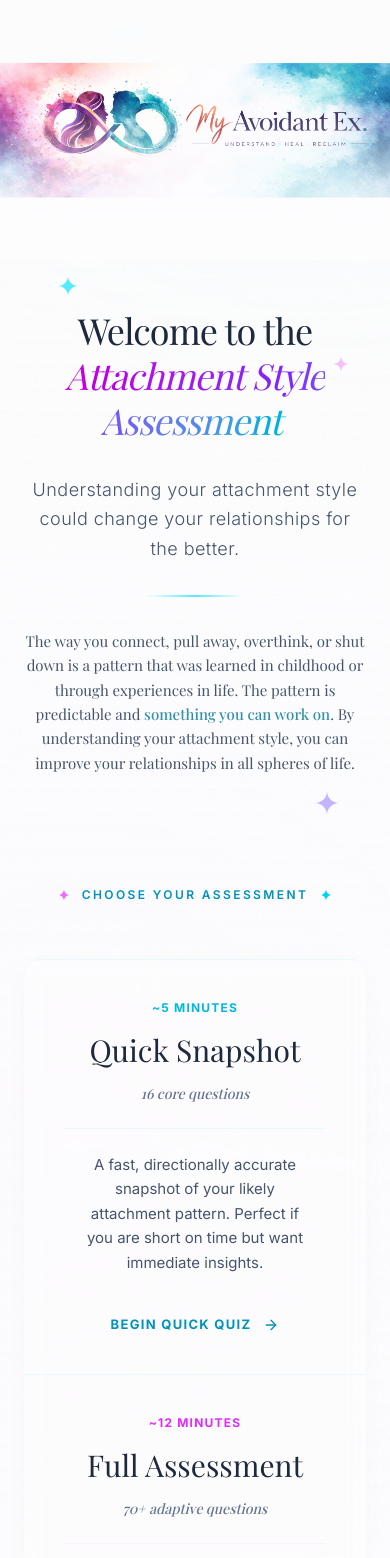
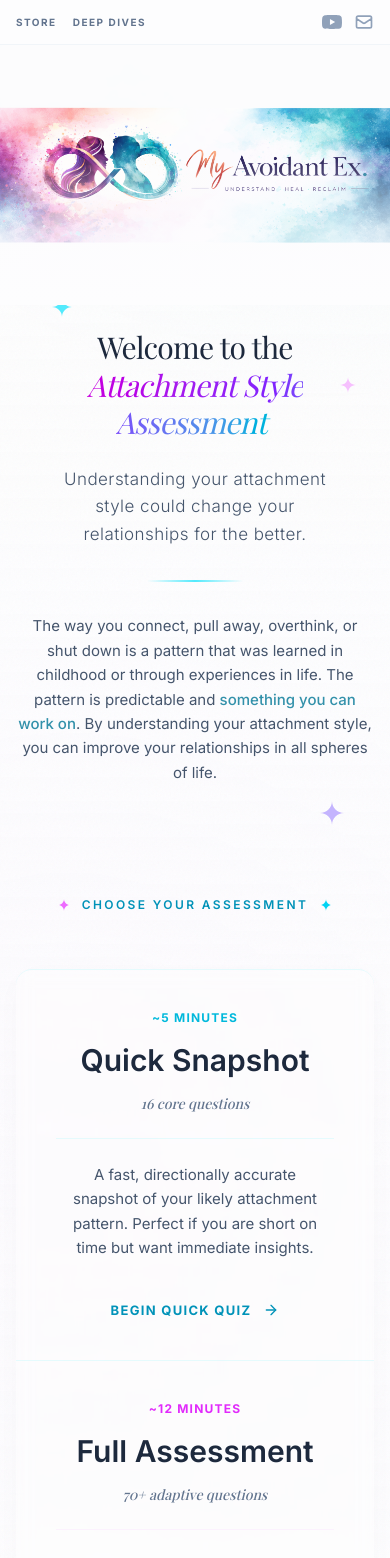
Before and after one commit to ArnoldFamini21/mae-quiz, a React (Vite) app: page / in a window 390 px wide. Shown: the top 1558 px of the page. Built offline with nearby package versions, Linux system fonts and the light colour scheme; a web font is replaced by a local one.

Commit message:
feat: refine mobile header layout, typography, and fix youtube link

```diff
--- a/src/pages/Home.jsx
+++ b/src/pages/Home.jsx
@@ -19,20 +19,36 @@ export default function Home({ onNavigate }) {
   return (
     <div className="relative min-h-screen bg-[#FDFDFE] font-sans selection:bg-cyan-200 selection:text-cyan-900 text-slate-800 overflow-hidden">
 
+      {/* ─── Header Top Bar ─── */}
+      <header className="relative z-30 w-full bg-[#FDFDFE] border-b border-slate-100 px-4 sm:px-12 py-3 sm:py-4 flex flex-row justify-between items-center gap-2">
+         <nav className="flex items-center gap-4 sm:gap-6 text-[10px] sm:text-[12px] font-bold tracking-[0.15em] sm:tracking-[0.2em] uppercase text-slate-500">
+            <a href="https://buymeacoffee.com/mollywritesmentalhealth/extras" target="_blank" rel="noopener noreferrer" className="hover:text-cyan-600 transition-colors">Store</a>
+            <a href="https://medium.com/my-avoidant-ex" target="_blank" rel="noopener noreferrer" className="hover:text-cyan-600 transition-colors">Deep Dives</a>
+         </nav>
+         <nav className="flex items-center gap-3 sm:gap-5 text-slate-400">
+            <a href="https://www.youtube.com/@my-avoidant-ex" target="_blank" rel="noopener noreferrer" className="hover:text-cyan-600 transition-colors" aria-label="YouTube">
+               <svg className="w-5 h-5 flex-shrink-0" fill="currentColor" viewBox="0 0 24 24"><path d="M23.498 6.186a3.016 3.016 0 0 0-2.122-2.136C19.505 3.545 12 3.545 12 3.545s-7.505 0-9.377.505A3.017 3.017 0 0 0 .502 6.186C0 8.07 0 12 0 12s0 3.93.502 5.814a3.016 3.016 0 0 0 2.122 2.136c1.871.505 9.376.505 9.376.505s7.505 0 9.377-.505a3.015 3.015 0 0 0 2.122-2.136C24 15.93 24 12 24 12s0-3.93-.502-5.814zM9.545 15.568V8.432L15.818 12l-6.273 3.568z"/></svg>
+            </a>
+            <a href="mailto:mollywritesmentalhealth@gmail.com" className="hover:text-cyan-600 transition-colors" aria-label="Email">
+               <svg className="w-5 h-5 flex-shrink-0" fill="none" stroke="currentColor" viewBox="0 0 24 24"><path strokeLinecap="round" strokeLinejoin="round" strokeWidth="2" d="M3 8l7.89 5.26a2 2 0 002.22 0L21 8M5 19h14a2 2 0 002-2V7a2 2 0 00-2-2H5a2 2 0 00-2 2v10a2 2 0 002 2z"/></svg>
+            </a>
+         </nav>
+      </header>
+
       {/* ─── Banner with gradient fade ─── */}
-      <div className="relative w-full bg-white z-20">
+      <div className="relative w-full bg-[#FDFDFE] z-20">
         <img
           src="/banner.png"
           alt="My Avoidant Ex — Understand · Heal · Reclaim"
           loading="eager"
           className="w-full h-auto object-cover max-h-[300px] sm:max-h-[380px]"
         />
-        <div className="absolute inset-x-0 bottom-0 h-40 bg-gradient-to-t from-[rgba(253,253,254,1)] via-[rgba(253,253,254,0.7)] to-transparent pointer-events-none"></div>
+        <div className="absolute inset-x-0 bottom-0 h-[60%] sm:h-40 bg-gradient-to-t from-[#FDFDFE] via-[#FDFDFE]/70 to-transparent pointer-events-none"></div>
       </div>
 
       <WatercolorBackground />
 
-      <div className="mx-auto max-w-5xl px-6 sm:px-12 pt-12 pb-24 relative z-10">
+      <div className="mx-auto max-w-5xl px-4 sm:px-12 pt-6 sm:pt-12 pb-20 sm:pb-24 relative z-10">
         {/* ─── Hero section ─── */}
         <motion.section
           initial="hidden"
@@ -47,7 +63,7 @@ export default function Home({ onNavigate }) {
           <motion.h1
             variants={fadeUp}
             custom={0}
-            className="font-serif text-4xl sm:text-5xl lg:text-6xl tracking-tight leading-tight"
+            className="font-serif text-3xl sm:text-5xl lg:text-6xl tracking-tight leading-tight text-balance"
           >
             <span className="text-slate-800">Welcome to the</span> <br />
             <span className="italic bg-clip-text text-transparent bg-gradient-to-r from-fuchsia-600 via-violet-600 to-cyan-500 pr-2">
@@ -58,7 +74,7 @@ export default function Home({ onNavigate }) {
           <motion.p
             variants={fadeUp}
             custom={1}
-            className="mt-8 text-lg sm:text-xl text-slate-600 font-light leading-relaxed tracking-wide"
+            className="mt-6 sm:mt-8 text-[17px] sm:text-xl text-slate-600 font-light leading-relaxed tracking-wide text-balance px-2"
           >
             Understanding your attachment style could change your relationships for the better.
           </motion.p>
@@ -70,7 +86,7 @@ export default function Home({ onNavigate }) {
           <motion.p
             variants={fadeUp}
             custom={3}
-            className="mt-8 text-[15px] sm:text-base leading-relaxed text-slate-600 max-w-2xl mx-auto font-serif relative"
+            className="mt-8 text-[15px] sm:text-base leading-relaxed text-slate-600 max-w-2xl mx-auto relative"
           >
             The way you connect, pull away, overthink, or shut down is a pattern that was learned in
             childhood or through experiences in life. The pattern is predictable and <span className="font-medium text-cyan-700/80">something you can work on</span>. By understanding your attachment style, you can improve your relationships in all
@@ -98,7 +114,7 @@ export default function Home({ onNavigate }) {
             {/* Quick Quiz Column */}
             <motion.button type="button" variants={fadeUp} custom={5} className="relative z-10 p-10 md:p-14 flex flex-col items-center text-center group cursor-pointer hover:bg-white/80 transition-all duration-500 rounded-t-2xl md:rounded-l-2xl md:rounded-tr-none hover:shadow-[0_0_40px_-15px_rgba(6,182,212,0.2)] focus-visible:outline-none focus-visible:ring-2 focus-visible:ring-cyan-400 focus-visible:ring-offset-2" onClick={() => onNavigate("quick-quiz")}>
               <span className="text-xs font-bold tracking-widest text-cyan-500 uppercase mb-4">~5 Minutes</span>
-              <h2 className="font-serif text-3xl text-slate-800 mb-4 group-hover:text-cyan-700 transition-colors">Quick Snapshot</h2>
+              <h2 className="font-sans font-semibold text-3xl text-slate-800 mb-4 group-hover:text-cyan-700 transition-colors">Quick Snapshot</h2>
               <p className="text-sm font-medium text-slate-500 mb-6 font-serif italic border-b border-cyan-100/50 pb-6 w-full group-hover:border-cyan-200 transition-colors">16 core questions</p>
               <p className="text-[15px] leading-relaxed text-slate-600 mb-10 flex-grow px-4">
                 A fast, directionally accurate snapshot of your likely attachment pattern. Perfect if you are short on time but want immediate insights.
@@ -111,7 +127,7 @@ export default function Home({ onNavigate }) {
             {/* Full Assessment Column */}
             <motion.button type="button" variants={fadeUp} custom={6} className="relative z-10 p-10 md:p-14 flex flex-col items-center text-center group cursor-pointer hover:bg-white/80 transition-all duration-500 rounded-b-2xl md:rounded-r-2xl md:rounded-bl-none hover:shadow-[0_0_40px_-15px_rgba(192,38,211,0.2)] focus-visible:outline-none focus-visible:ring-2 focus-visible:ring-fuchsia-400 focus-visible:ring-offset-2" onClick={() => onNavigate("full-assessment")}>
               <span className="text-xs font-bold tracking-widest text-fuchsia-500 uppercase mb-4">~12 Minutes</span>
-              <h2 className="font-serif text-3xl text-slate-800 mb-4 group-hover:text-fuchsia-700 transition-colors">Full Assessment</h2>
+              <h2 className="font-sans font-semibold text-3xl text-slate-800 mb-4 group-hover:text-fuchsia-700 transition-colors">Full Assessment</h2>
               <p className="text-sm font-medium text-slate-500 mb-6 font-serif italic border-b border-fuchsia-100/50 pb-6 w-full group-hover:border-fuchsia-200 transition-colors">70+ adaptive questions</p>
               <p className="text-[15px] leading-relaxed text-slate-600 mb-10 flex-grow px-4">
                 A deeper, multi-layered assessment across relationships, behavior, and emotional patterns. Our most comprehensive self-discovery tool.
```
